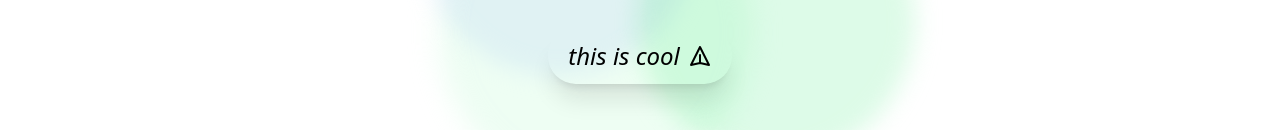
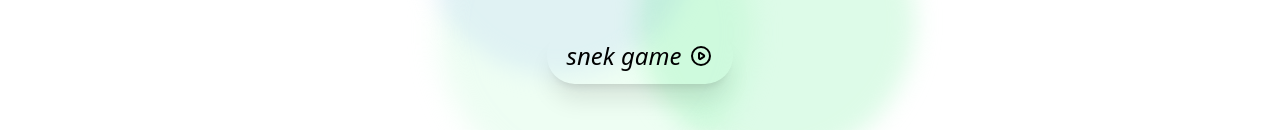
Before and after one commit to pegsdub/tailwindcss-react-v1, a React (Create React App) app: page / in a window 1280 px wide. Shown: the part 530-660 px from the top of the page. Built offline with nearby package versions, Linux system fonts and the light colour scheme.

Commit message:
Will add snek game.

```diff
--- a/src/components/Hero.js
+++ b/src/components/Hero.js
@@ -17,9 +17,8 @@ const Hero = () => {
                 </div>
             </div>
             <Link to='/bouncy' className="-m-2 py-3 px-5 bg-transparent font-extralight rounded-full lg:text-2xl md:text-lg base:text-sm hover:bg-green-100 transition duration-1000 ease-in-out flex flex-row items-center animate-bounce shadow-xl">
-                <em>this is cool</em>
-                <svg className="w-6 h-6 ml-2" fill="none" stroke="currentColor" viewBox="0 0 24 24" xmlns="http://www.w3.org/2000/svg"><path strokeLinecap="round" strokeLinejoin="round" strokeWidth={2} d="M12 19l9 2-9-18-9 18 9-2zm0 0v-8" />
-                </svg>
+                <em>snek game</em>
+                <svg class="w-6 h-6 ml-2" fill="none" stroke="currentColor" viewBox="0 0 24 24" xmlns="http://www.w3.org/2000/svg"><path stroke-linecap="round" stroke-linejoin="round" stroke-width="2" d="M14.752 11.168l-3.197-2.132A1 1 0 0010 9.87v4.263a1 1 0 001.555.832l3.197-2.132a1 1 0 000-1.664z"></path><path stroke-linecap="round" stroke-linejoin="round" stroke-width="2" d="M21 12a9 9 0 11-18 0 9 9 0 0118 0z"></path></svg>
             </Link>
         </div>
     );
--- a/src/pages/bouncy.js
+++ b/src/pages/bouncy.js
@@ -4,7 +4,7 @@ const Bouncy = () => {
     return (
         <div className="p-8 bg-gradient-to-b from-white to-white h-screen flex flex-col justify-center items-center">
             <h1 className="text-center lg:text-9xl md:text-7xl sm:text-5xl text-3xl font-extralight mb-14 animate-bounce">
-                this text likes to bounce
+                this is where the snek game will be
             </h1>
             <p>
             </p>
```
